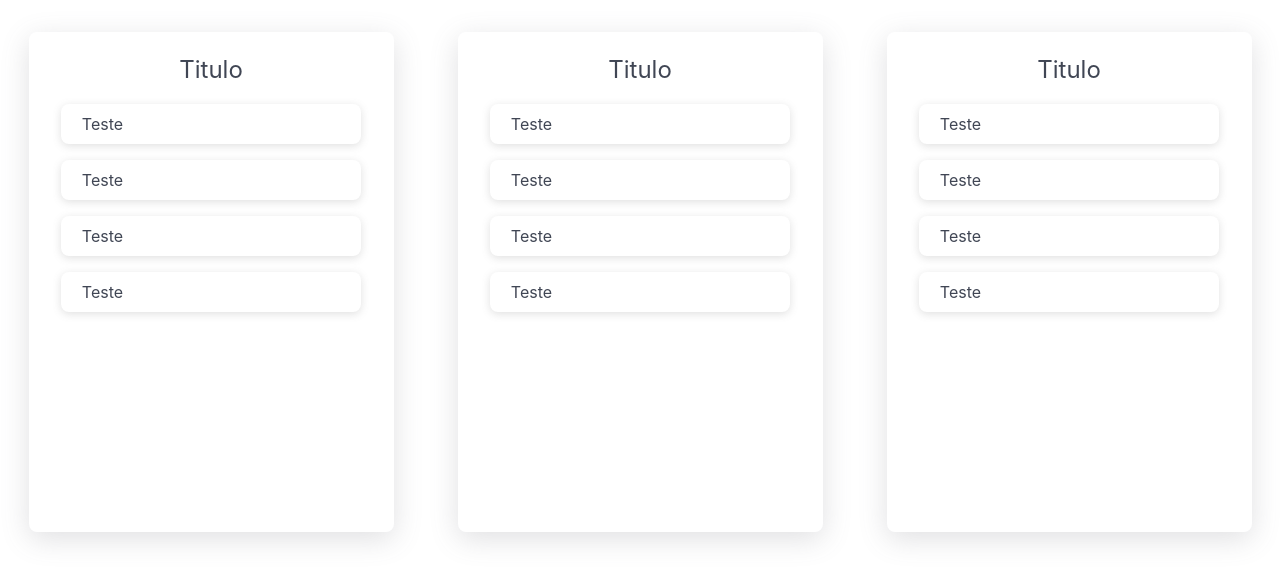
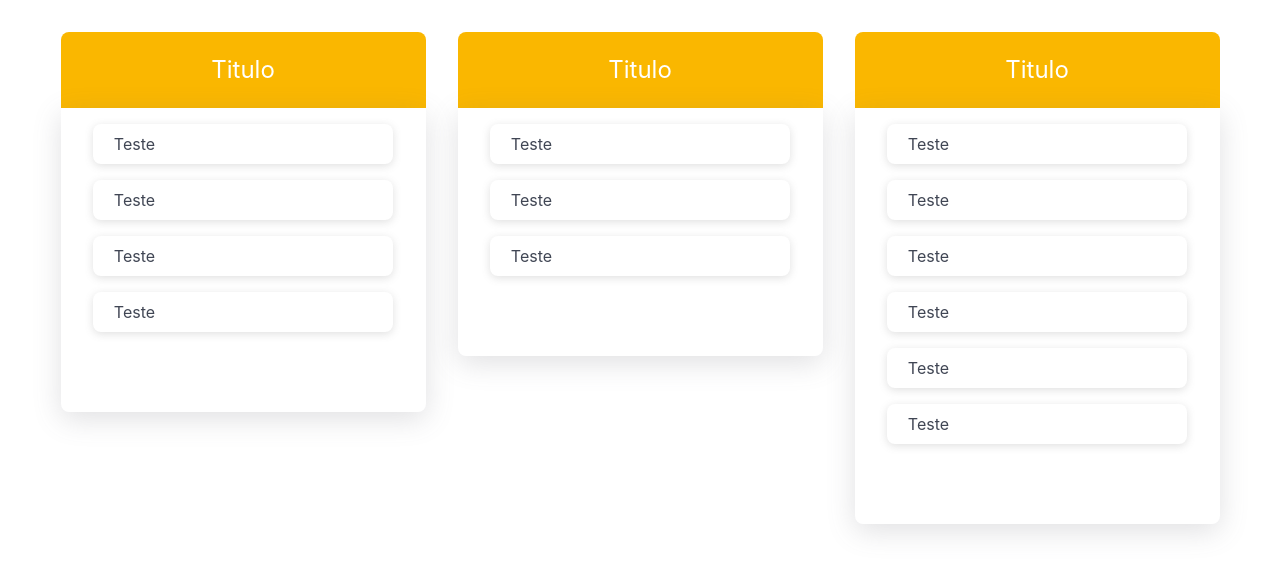
Before and after one commit to LucasVieiraaaa/Kanban, an Angular app: page / in a window 1280 px wide. Shown: the top 582 px of the page. Built offline with nearby package versions, Linux system fonts and the light colour scheme; a web font is replaced by a local one.

Commit message:
Now kanban first design is ready

```diff
--- a/src/app/main-view/main-view.component.html
+++ b/src/app/main-view/main-view.component.html
@@ -1,42 +1,9 @@
 <div class="kanban-row">
+  <div>
+    <div class="top-color">
+      <h1>Titulo</h1>
+    </div>
     <div class="card-box">
-    <h1>Titulo</h1>
-    <ul class="padding-0 margin-0">
-      <div class="post-it-card">
-        <p>Teste</p>
-      </div>
-      <div class="post-it-card">
-        <p>Teste</p>
-      </div>
-      <div class="post-it-card">
-        <p>Teste</p>
-      </div>
-      <div class="post-it-card">
-        <p>Teste</p>
-      </div>
-    </ul>
-  </div>
-
-  <div class="card-box">
-    <h1>Titulo</h1>
-    <ul class="padding-0 margin-0">
-      <div class="post-it-card">
-        <p>Teste</p>
-      </div>
-      <div class="post-it-card">
-        <p>Teste</p>
-      </div>
-      <div class="post-it-card">
-        <p>Teste</p>
-      </div>
-      <div class="post-it-card">
-        <p>Teste</p>
-      </div>
-    </ul>
-  </div>
-
-  <div class="card-box">
-    <h1>Titulo</h1>
       <ul class="padding-0 margin-0">
         <div class="post-it-card">
           <p>Teste</p>
@@ -53,3 +20,51 @@
       </ul>
     </div>
   </div>
+
+  <div>
+    <div class="top-color">
+      <h1>Titulo</h1>
+    </div>
+    <div class="card-box">
+      <ul class="padding-0 margin-0">
+        <div class="post-it-card">
+          <p>Teste</p>
+        </div>
+        <div class="post-it-card">
+          <p>Teste</p>
+        </div>
+        <div class="post-it-card">
+          <p>Teste</p>
+        </div>
+      </ul>
+    </div>
+  </div>
+
+  <div>
+    <div class="top-color">
+      <h1>Titulo</h1>
+    </div>
+    <div class="card-box">
+      <ul class="padding-0 margin-0">
+        <div class="post-it-card">
+          <p>Teste</p>
+        </div>
+        <div class="post-it-card">
+          <p>Teste</p>
+        </div>
+        <div class="post-it-card">
+          <p>Teste</p>
+        </div>
+        <div class="post-it-card">
+          <p>Teste</p>
+        </div>
+        <div class="post-it-card">
+          <p>Teste</p>
+        </div>
+        <div class="post-it-card">
+          <p>Teste</p>
+        </div>
+      </ul>
+    </div>
+  </div>
+</div>
--- a/src/app/main-view/main-view.component.scss
+++ b/src/app/main-view/main-view.component.scss
@@ -1,15 +1,23 @@
+:root{
+    --marginForContainer: 0;
+}
+
 .card-box{
     padding: 1.25em;
+    padding-top: 0;
     padding-bottom: 4em;;
-    margin: 2em;
+    margin: var(--marginForContainer);
     max-width: 365px;
-    height: clamp(400px,500px,800px);
+    height: auto;
     display: flex;
     box-shadow: rgba(100, 100, 111, 0.2) 0px 7px 29px 0px;
     flex-direction: column;
     align-items: center;
     justify-content: flex-start;
     border-radius: 0.5em;
+    border-top-right-radius: 0;
+    border-top-left-radius: 0;
+    margin-top: 0;
 }
 
 .post-it-card{
@@ -19,8 +27,8 @@
     border-radius: 0.5em;
     width: clamp(200px, 300px, 325px);
     height: auto;
-    word-wrap: break-word; /* Permite quebra de palavras longas */
-    overflow-wrap: break-word; /* Para suportar navegadores mais antigos */
+    word-wrap: break-word;
+    overflow-wrap: break-word;
 
     & p{
         margin-left: 0.8em;
@@ -37,13 +45,31 @@
 
 h1{
     font-size: 1.5em;
+    color: #ffffff;
+    text-align: center;
 }
 
 .kanban-row{
     display: flex;
     flex-direction: row;
-    flex-wrap: nowrap;
+    flex-wrap:wrap;
     align-content: center;
     justify-content: center;
-    align-items: center;
+    align-items: flex-start;
+    gap: 2em;
 }
+
+.top-color{
+    background-color:#fab700 ;
+    max-width: 365px;
+    margin: var(--marginForContainer);
+    margin-bottom: 0em;
+    margin-top: 2em;
+    padding: 1.25em;
+    border-top-left-radius: 0.5em;
+    border-top-right-radius: 0.5em;
+}
+
+.display-background-kanban{
+    // display: ;
+}
```
Lines whose indentation alone changed are shown as unchanged.
